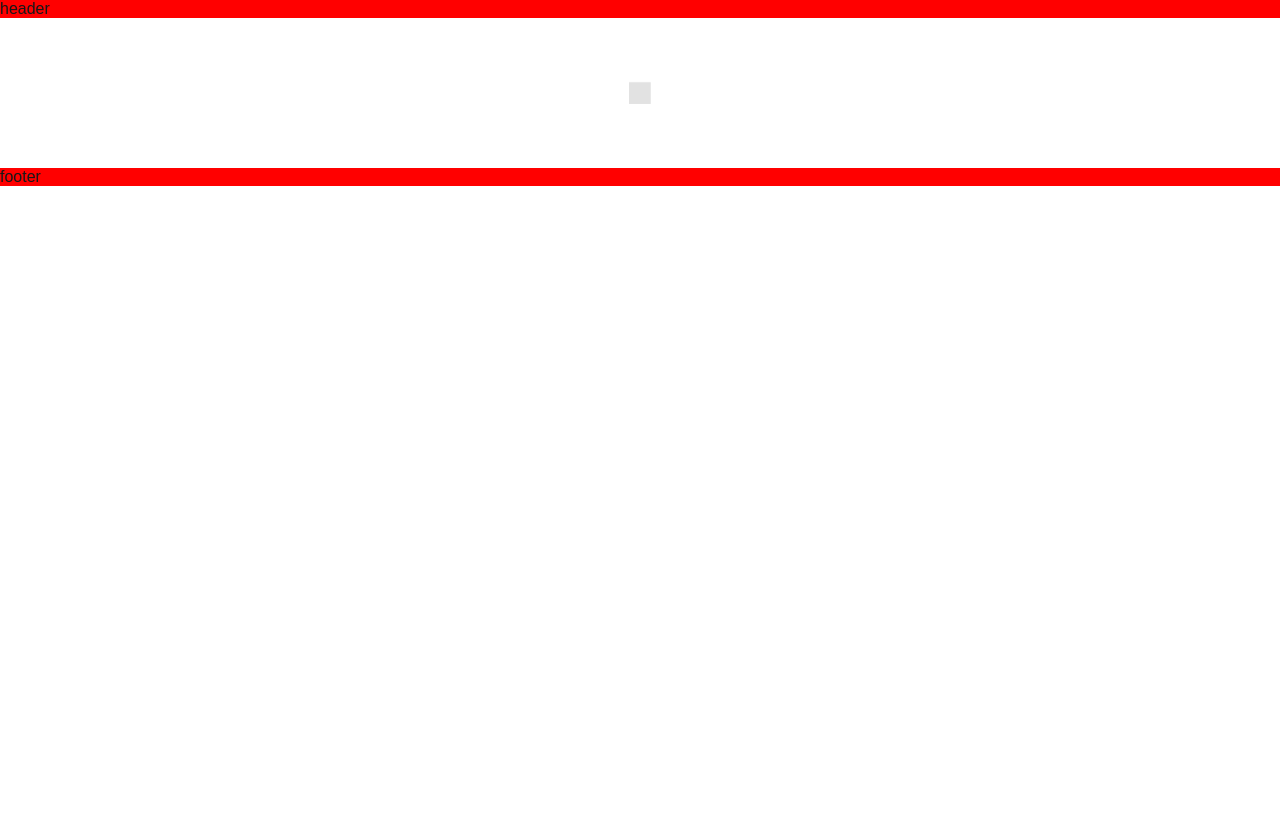
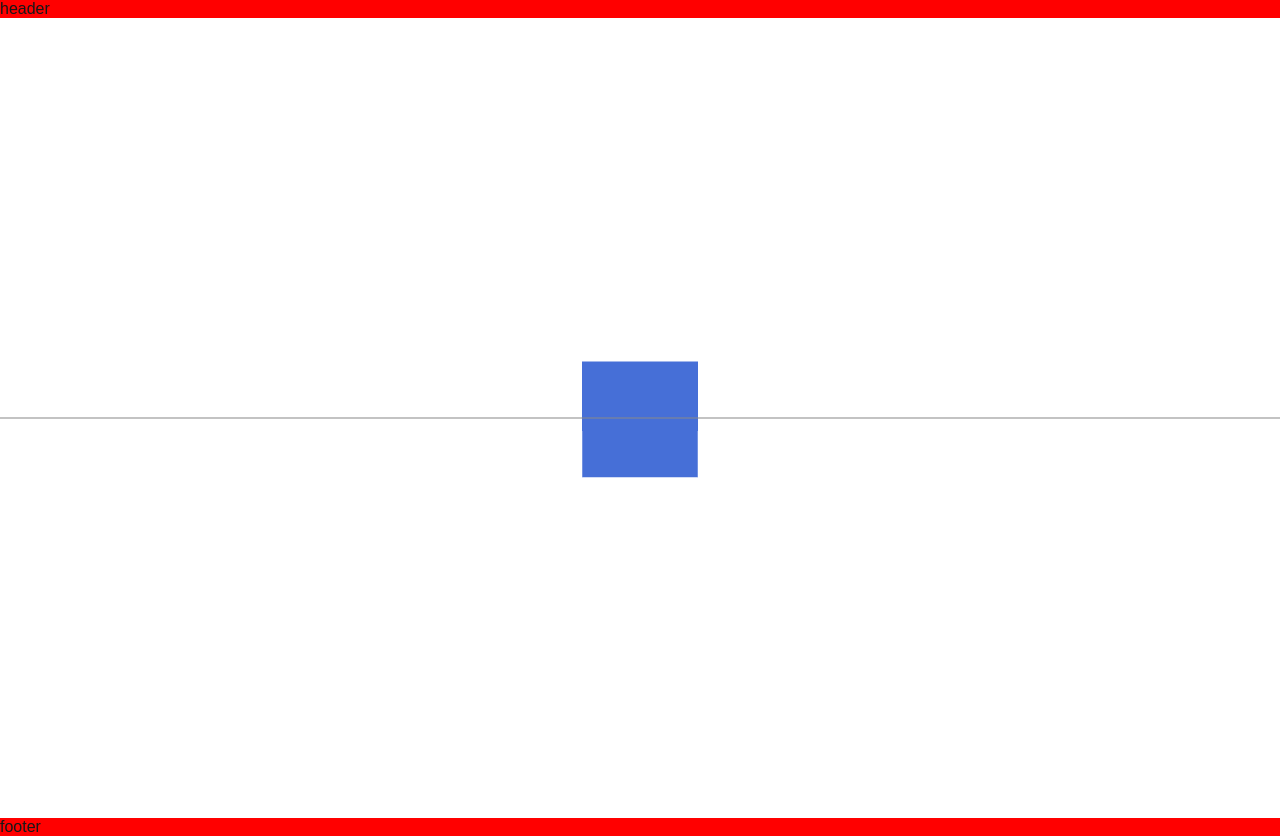
Before and after one commit to LEBOCQTitouan/portfolio-2025, a Next.js app: page / in a window 1280 px wide. Before the commit the page ends 800 px from the top, so only its background shows below. Built offline with nearby package versions, Linux system fonts and the light colour scheme.

Commit message:
playing around with three js fiber

```diff
--- a/package.json
+++ b/package.json
@@ -9,6 +9,7 @@
     "lint": "next lint"
   },
   "dependencies": {
+    "@react-three/drei": "^9.115.0",
     "@react-three/fiber": "^8.17.10",
     "@types/three": "^0.169.0",
     "next": "14.2.16",
--- /dev/null
+++ b/src/components/three/HomeScene.module.css
@@ -0,0 +1,3 @@
+.scene {
+  height: 100vh;
+}
--- a/src/components/three/HomeScene.tsx
+++ b/src/components/three/HomeScene.tsx
@@ -1,28 +1,37 @@
 "use client"; // client side rendering
 
-import { Canvas } from "@react-three/fiber";
-import { useRef, useEffect } from "react";
+import styles from "./HomeScene.module.css";
+
+import { OrbitControls, PerspectiveCamera } from "@react-three/drei";
+import { Canvas, useFrame } from "@react-three/fiber";
+import { useRef } from "react";
 import { Mesh } from "three";
 
 const Box = () => {
   const meshRef = useRef<Mesh>(null!);
 
-  useEffect(() => {
-    console.log(Boolean(meshRef.current));
-  }, []);
+  useFrame(({ clock }) => {
+    meshRef.current.rotation.x = clock.getElapsedTime();
+  });
 
   return (
     <mesh ref={meshRef}>
       <boxGeometry />
-      <meshBasicMaterial />
+      <meshBasicMaterial color="royalblue" />
     </mesh>
   );
 };
 
 export const HomeScene = () => {
   return (
-    <Canvas>
-      <Box />
-    </Canvas>
+    <div className={styles.scene}>
+      <Canvas>
+        <OrbitControls />
+        <PerspectiveCamera />
+        <Box />
+        <pointLight position={[10, 10, 10]} />
+        <gridHelper />
+      </Canvas>
+    </div>
   );
 };
```
Also changed, not shown: 1 other file (tests, documents, lock files or other folders).
